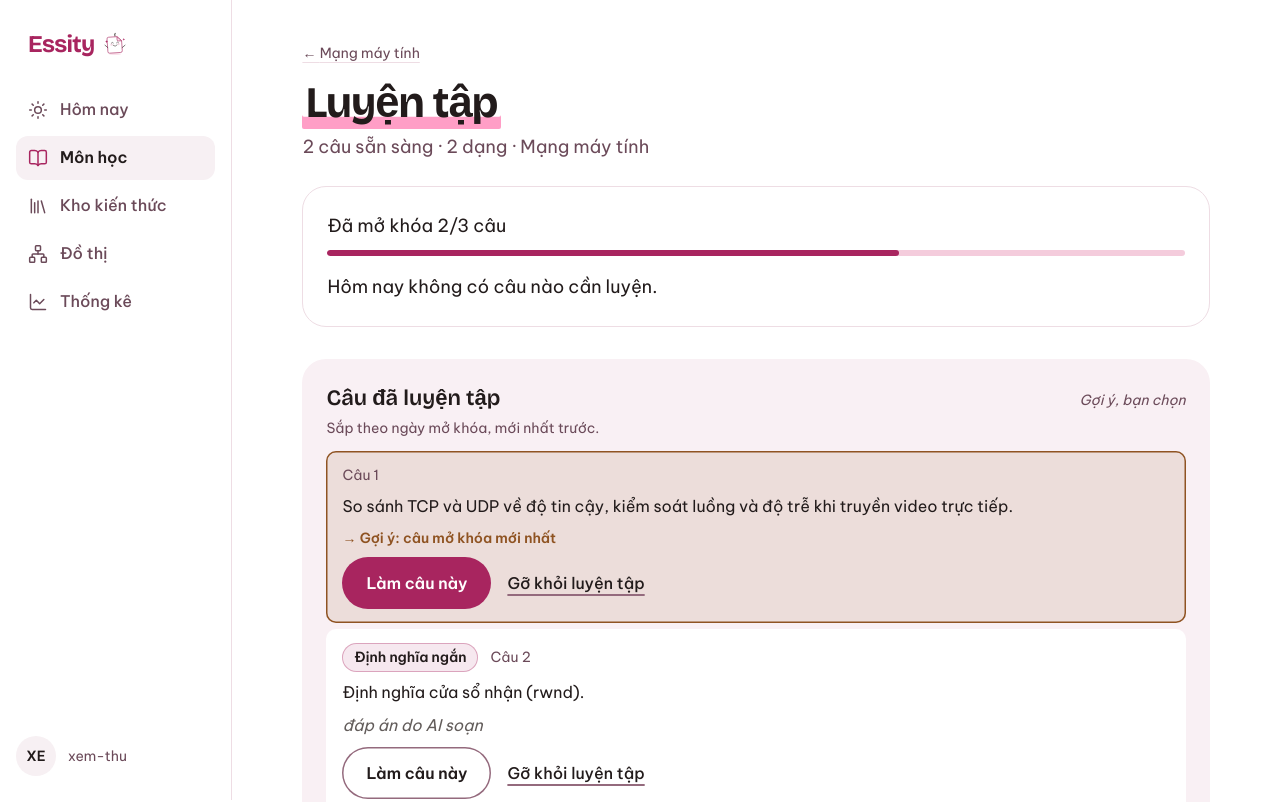
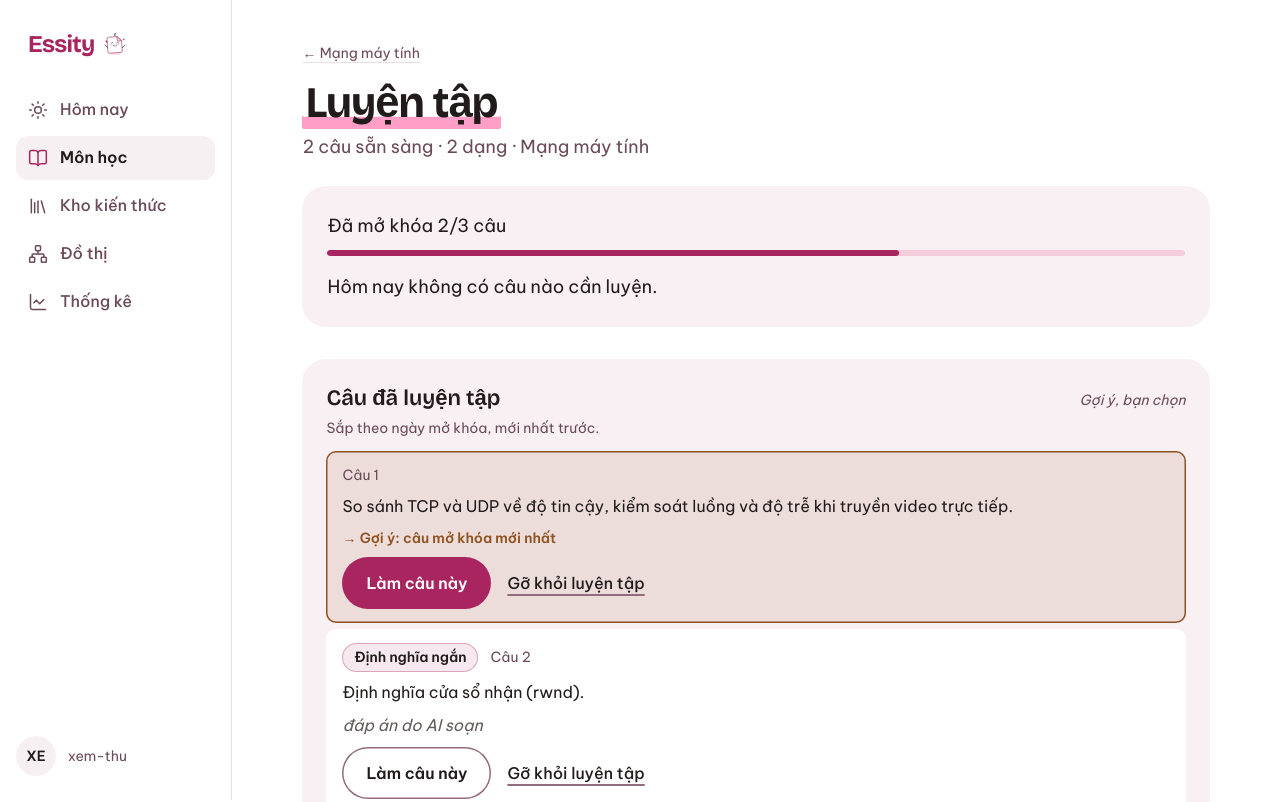
Before and after one commit to Nha-Cong-Dong/Essity, a Next.js app in the folder apps/web/: page /design-preview/practice-live in a window 1280 px wide. Shown: the top 802 px of the page. Built offline with nearby package versions, Linux system fonts and the light colour scheme.

Commit message:
V22 g2: practice summary as a nx tile

```diff
--- a/apps/web/components/practice/practice-live.tsx
+++ b/apps/web/components/practice/practice-live.tsx
@@ -275,7 +275,7 @@ export function PracticeLive({
         </div>
       ) : (
         <div className="mt-6">
-          <Sheet variant="tile" className="flex flex-col gap-4 p-5 shadow-none" data-practice-today>
+          <Sheet variant="tile" tone="hong" className="flex flex-col gap-4 p-5 shadow-none" data-practice-today>
           <div data-progress>
             <p data-summary className="m-0 text-read">
               Đã mở khóa {readyCount}/{live.length} câu
```
